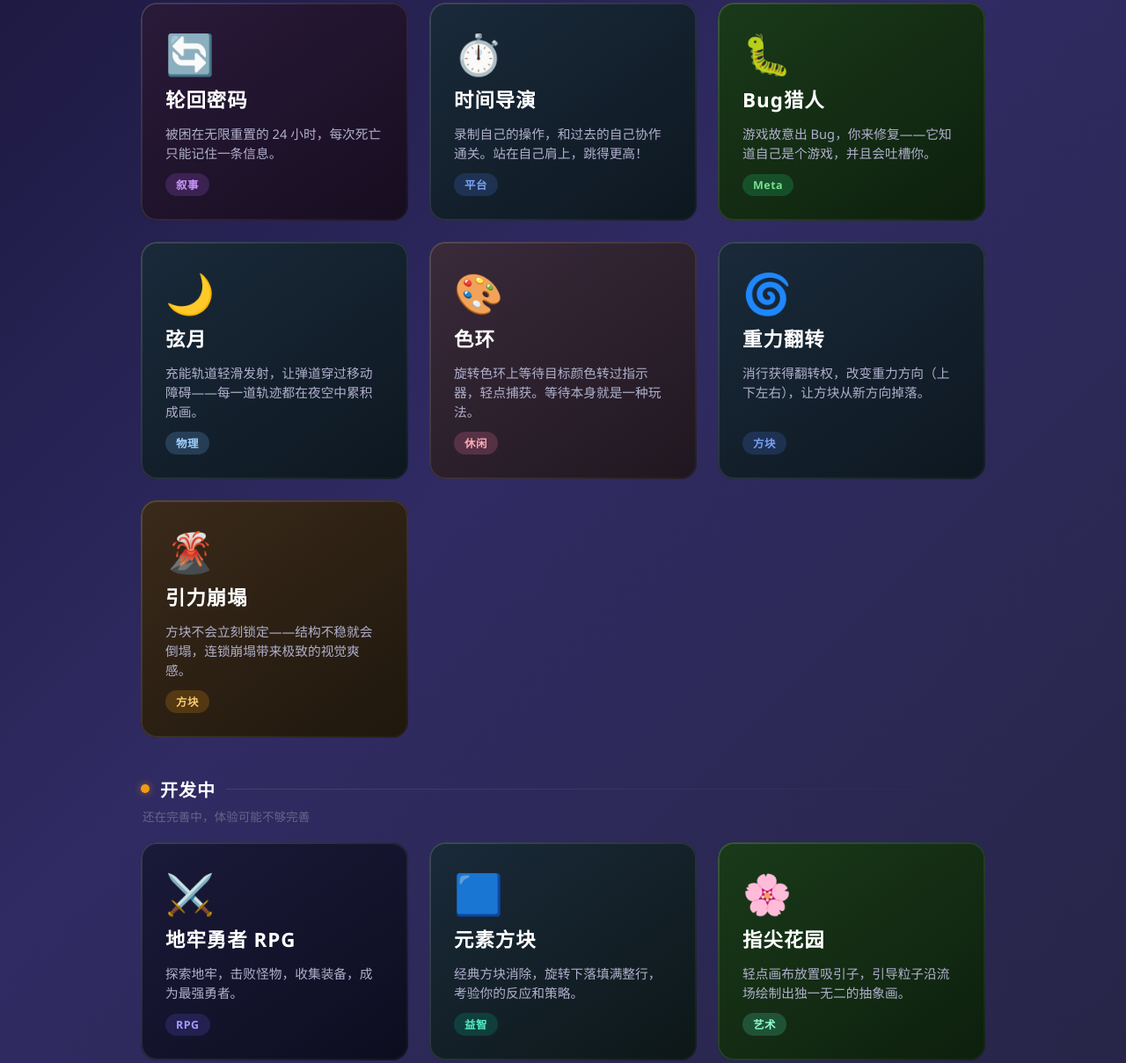
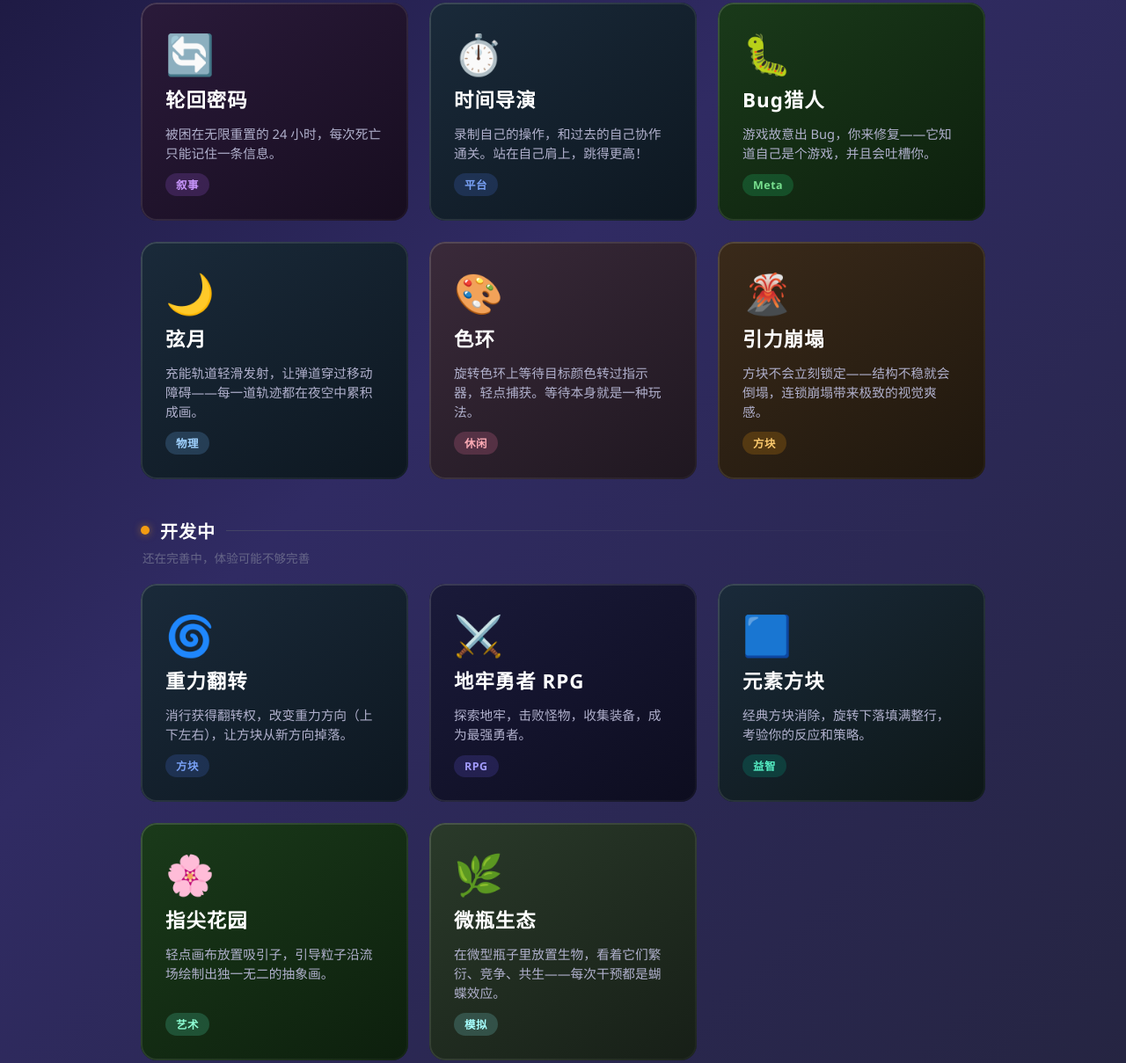
Before and after one commit to furryme/game-html, a plain HTML site: page web/index.html in a window 1280 px wide. Shown: the part 828-2037 px from the top of the page at 88% size. Drawn offline with Linux system fonts and the light colour scheme.

Commit message:
chore: 重力翻转移至开发中，已完成游戏编号顺延
- 重命名 12-gravity-flip → dev-5-gravity-flip（开发中）
- 重命名 13-gravity-collapse → 12-gravity-collapse（编号顺延）
- index.html 同步更新引用

```diff
--- a/web/index.html
+++ b/web/index.html
@@ -297,11 +297,11 @@ const games = [
   { name: 'Bug猎人',    icon: '🐛', desc: '游戏故意出 Bug，你来修复——它知道自己是个游戏，并且会吐槽你。',      tag: 'Meta', css: 'bug',     file: '09-bug-hunter',        mobile: true },
   { name: '弦月',       icon: '🌙', desc: '充能轨道轻滑发射，让弹道穿过移动障碍——每一道轨迹都在夜空中累积成画。', tag: '物理', css: 'chord',   file: '10-chord-moon',        mobile: false },
   { name: '色环',          icon: '🎨', desc: '旋转色环上等待目标颜色转过指示器，轻点捕获。等待本身就是一种玩法。',     tag: '休闲', css: 'color',    file: '11-color-ring',        mobile: false },
-  { name: '重力翻转',      icon: '🌀', desc: '消行获得翻转权，改变重力方向（上下左右），让方块从新方向掉落。',       tag: '方块', css: 'gravity',  file: '12-gravity-flip',      mobile: false },
-  { name: '引力崩塌',       icon: '🌋', desc: '方块不会立刻锁定——结构不稳就会倒塌，连锁崩塌带来极致的视觉爽感。',    tag: '方块', css: 'collapse', file: '13-gravity-collapse',  mobile: false },
+  { name: '引力崩塌',       icon: '🌋', desc: '方块不会立刻锁定——结构不稳就会倒塌，连锁崩塌带来极致的视觉爽感。',    tag: '方块', css: 'collapse', file: '12-gravity-collapse',  mobile: false },
 ];
 
 const wipGames = [
+  { name: '重力翻转',      icon: '🌀', desc: '消行获得翻转权，改变重力方向（上下左右），让方块从新方向掉落。',       tag: '方块', css: 'gravity',  file: 'dev-5-gravity-flip' },
   { name: '地牢勇者 RPG', icon: '⚔️', desc: '探索地牢，击败怪物，收集装备，成为最强勇者。',                       tag: 'RPG',  css: 'dungeon',  file: 'dev-1-rpg' },
   { name: '元素方块',     icon: '🟦', desc: '经典方块消除，旋转下落填满整行，考验你的反应和策略。',               tag: '益智', css: 'element',  file: 'dev-2-tetris' },
   { name: '指尖花园',     icon: '🌸', desc: '轻点画布放置吸引子，引导粒子沿流场绘制出独一无二的抽象画。',         tag: '艺术', css: 'garden',   file: 'dev-3-zen-garden' },
```
Also changed, not shown: web/games/12-gravity-collapse.html (renamed from web/games/13-gravity-collapse.html), web/games/dev-5-gravity-flip.html (renamed from web/games/12-gravity-flip.html).
